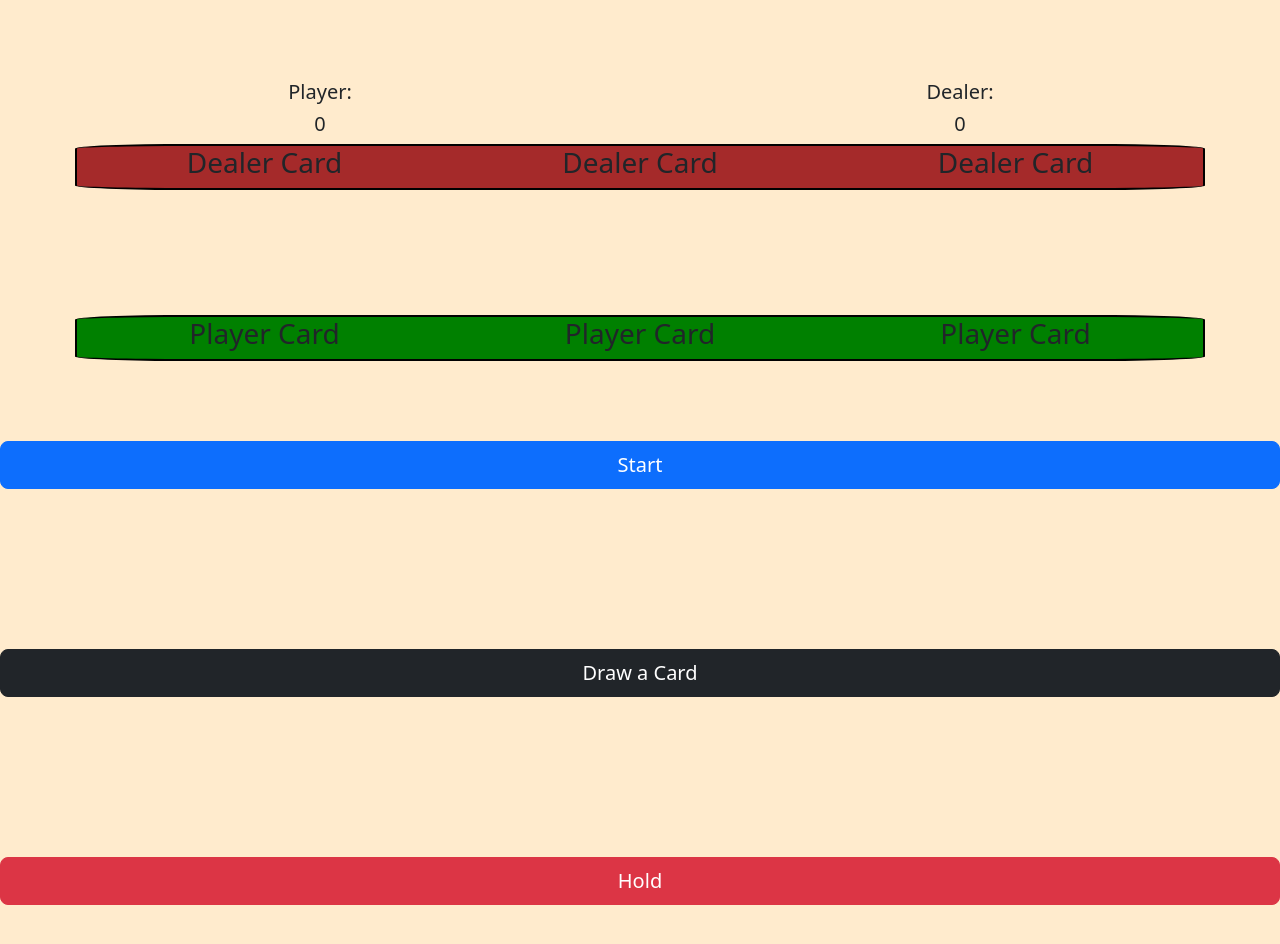
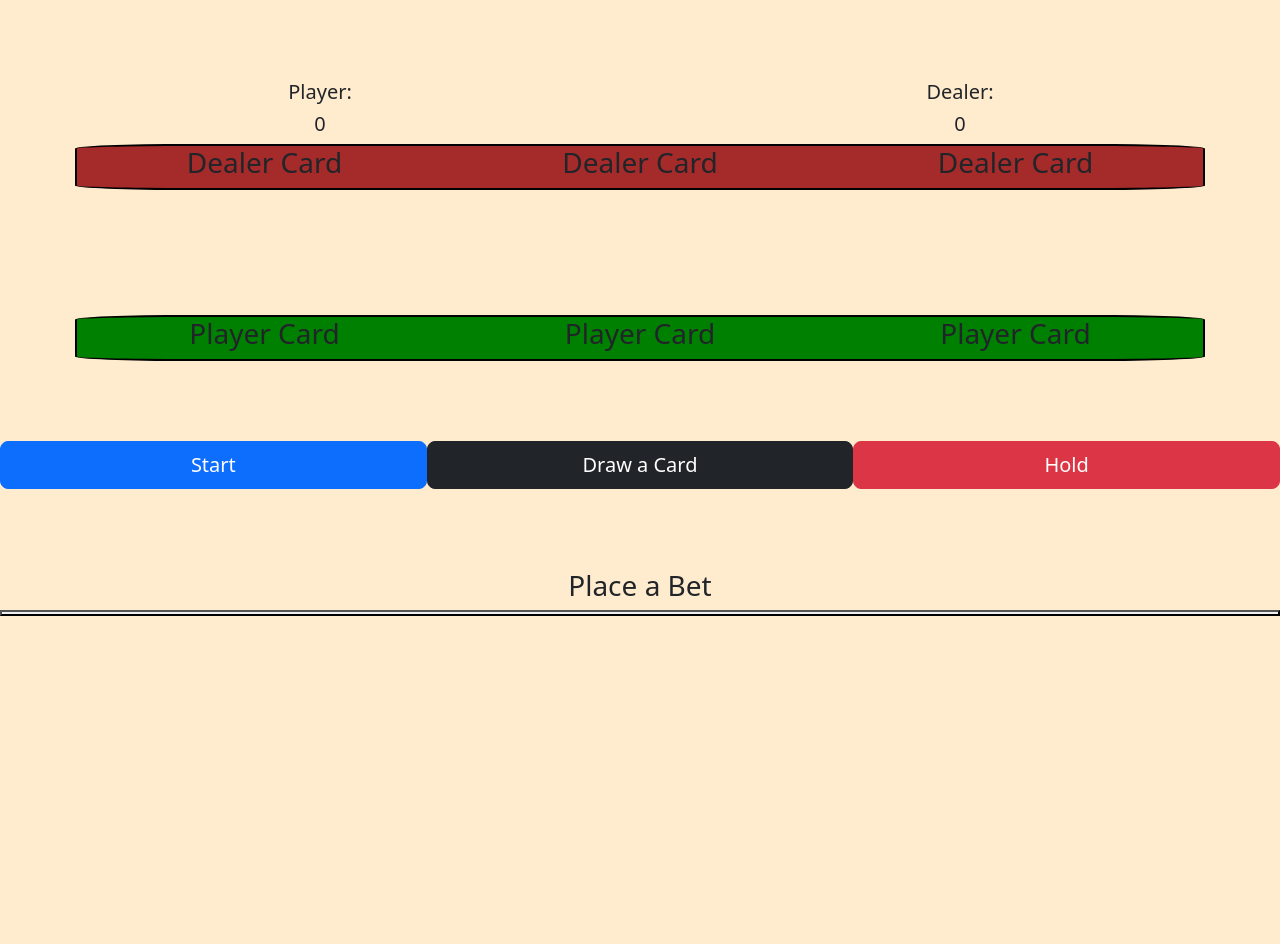
Before and after one commit to Jeff-Ashear/blackjack-V0, a website: page index.html in a window 1280 px wide. After the commit the page ends 800 px from the top, so only its background shows below. Drawn offline with nearby package versions, Linux system fonts and the light colour scheme.

Commit message:
debugging button layout

```diff
--- a/assets/css/style.css
+++ b/assets/css/style.css
@@ -7,6 +7,9 @@ body {
 .btn {
     margin-top: 10vh;
     margin-bottom: 10vh;
+    /* margin-left: 2%;
+    margin-right: 2%; */
+    /* max-width: 5%; */
 }
 
 .gameField {
--- a/index.html
+++ b/index.html
@@ -39,14 +39,19 @@
             <h3 id="4" class="col-4 playerCards">Player Card</h3>
         </div>
 
-        <div class=" row btnDivCards">
-            <button id="startBtn" class="btn btn-lg btn-primary">Start</button>
-            <button id="drawBtn" class="btn btn-lg btn-dark">Draw a Card</button>
-            <button id="holdBtn" class="btn btn-lg btn-danger">Hold</button>
+        <div class="row btnDivCards">
+            <button id="startBtn" class="col-4 btn btn-lg btn-primary">Start</button>
+            <button id="drawBtn" class="col-4 btn btn-lg btn-dark">Draw a Card</button>
+            <button id="holdBtn" class="col-4 btn btn-lg btn-danger">Hold</button>
         </div>
 
         <div class="btnDivChips">
-
+            <div class="row">
+                <h3>Place a Bet</h3>
+            </div>
+            <div class="row">
+                <button id="increaseBet"></button>
+            </div>
         </div>
 
 
```
